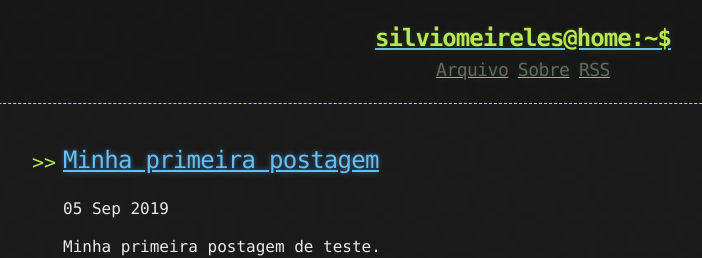
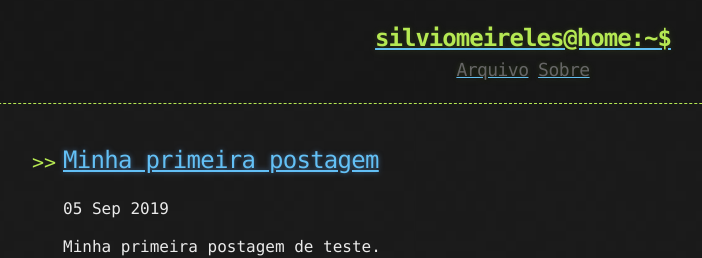
Before and after one commit to valdersonjr/valdersonjr.github.io, a Jekyll site: the page built from index.html, in a window 1280 px wide. Shown: the top 258 px of the page, without its empty margins (117-819 px from the left). Built offline with Jekyll 4.4.1, drawn with Linux system fonts in a browser that asks for light colours; the list of posts is cut into pages by our own code.

Commit message:
Inactivate RSS link

```diff
--- a/_includes/links.html
+++ b/_includes/links.html
@@ -1,3 +1,3 @@
 <a href="{{ "/archive" | prepend: site.baseurl | replace: '//', '/' }}"><h2 class="header-link">Arquivo</h2></a>
 <a href="{{ "/about" | prepend: site.baseurl | replace: '//', '/' }}"><h2 class="header-link">Sobre</h2></a>
-<a href="{{ "/atom.xml" | prepend: site.baseurl | replace: '//', '/' }}"><h2 class="header-link">RSS</h2></a>
+<!-- <a href="{{ "/atom.xml" | prepend: site.baseurl | replace: '//', '/' }}"><h2 class="header-link">RSS</h2></a> -->
```
